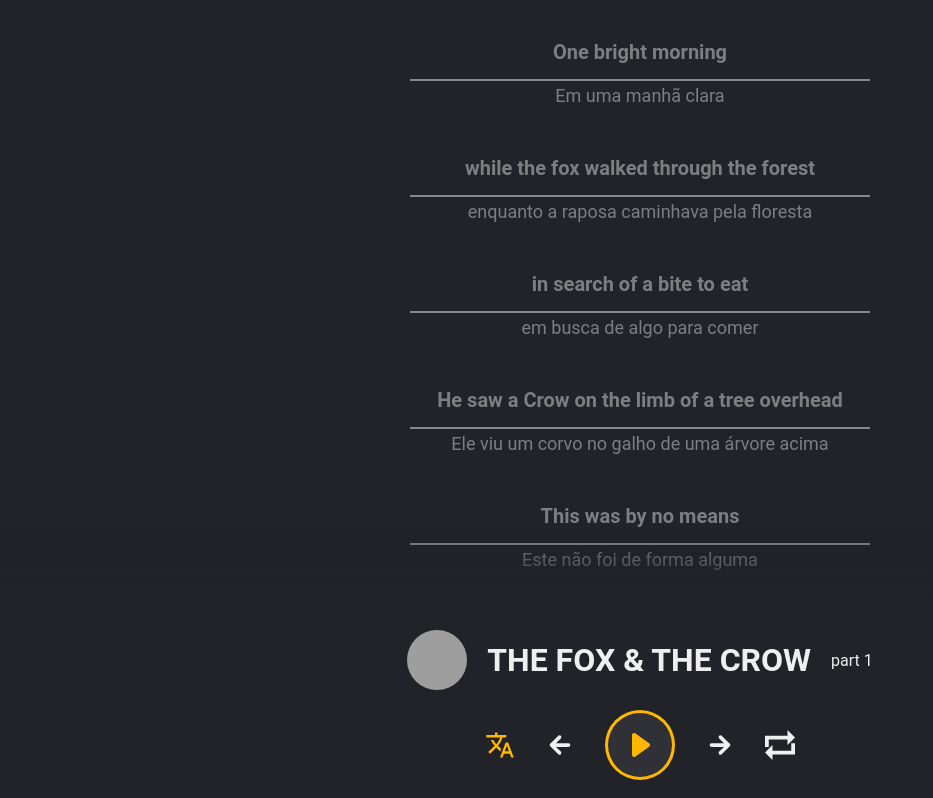
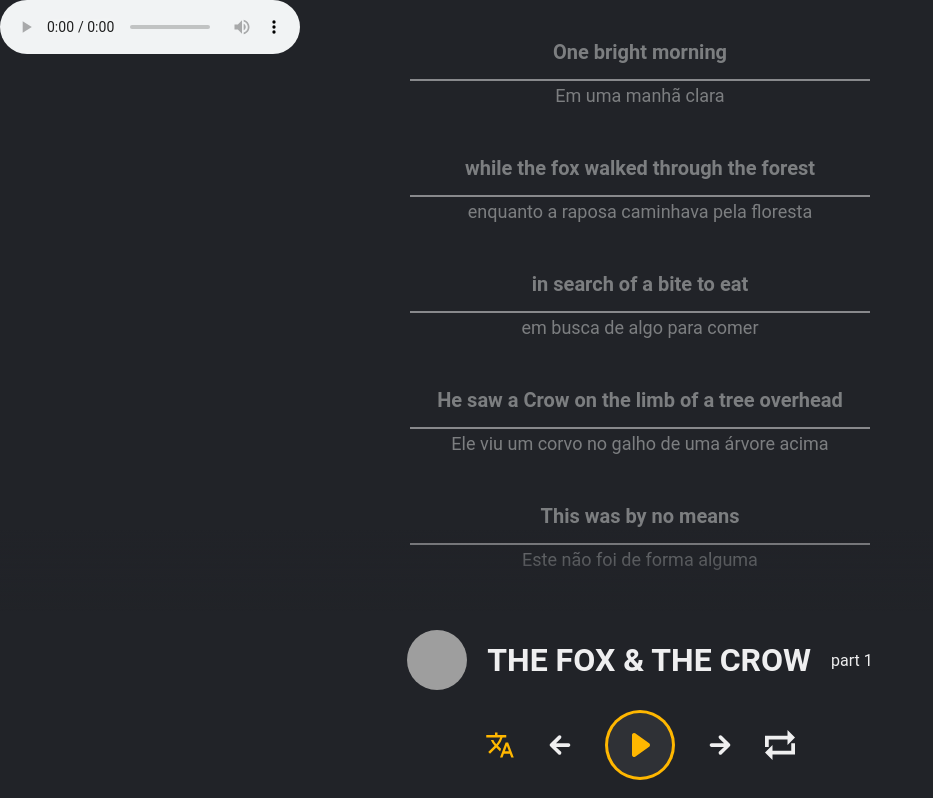
Before and after one commit to kayoroxa/netflix-2.0, a Next.js app: page /texto-audio/the-fox-and-the-crow/1 in a window 1280 px wide. Shown: the top 798 px of the page, without its empty margins (0-933 px from the left). Built offline with nearby package versions, Linux system fonts and the light colour scheme; grey boxes are pictures that could not be loaded.

Commit message:
controls audio in IOS

```diff
--- a/src/templates/TextoComAudio/MyAudio.tsx
+++ b/src/templates/TextoComAudio/MyAudio.tsx
@@ -155,6 +155,7 @@ export default function MyAudio({
       <audio
         src={textData.audioUrl}
         ref={audio}
+        controls={isIOS ? false : true}
         style={{ position: 'fixed', left: '0', top: '0', zIndex: '10' }}
         onPlay={() => {
           if (setIsPlaying) setIsPlaying(true)
```
